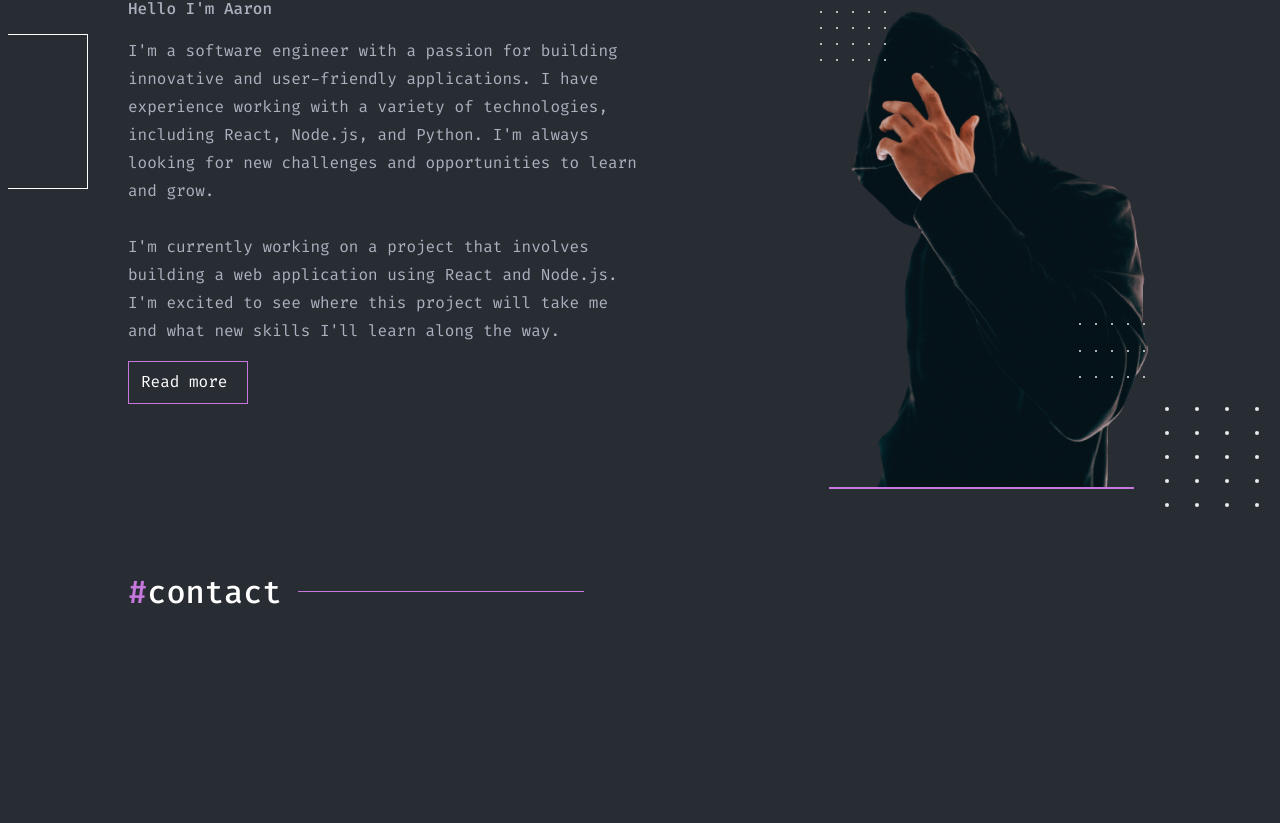
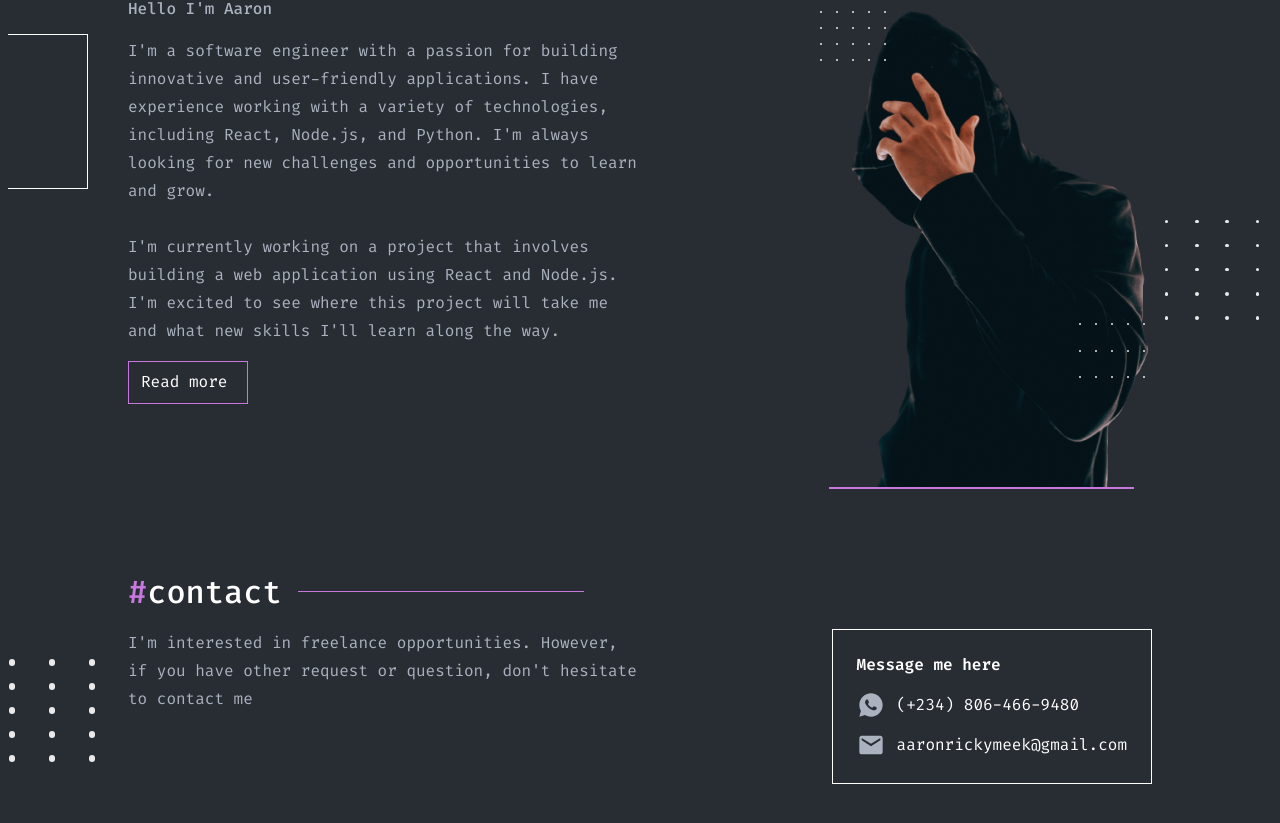
Before and after one commit to asapconet/asap-portfolio, a Next.js app: page / in a window 1280 px wide. Shown: the part 2433-3256 px from the top of the page. Before the commit the page ends 3051 px from the top, so only its background shows below. Built offline with nearby package versions, Linux system fonts and the light colour scheme; a web font is replaced by a local one.

Commit message:
feat: add contact me section

```diff
--- a/src/components/AboutSection.tsx
+++ b/src/components/AboutSection.tsx
@@ -72,8 +72,8 @@ export default function AboutSection() {
         cols={4}
         width={120}
         height={120}
-        gap={-1}
-        className="absolute right-0 bottom-24 !sm:hidden"
+        gap={1}
+        className="absolute right-0 mt-72 !sm:hidden"
         dotClassName="bg-white/90"
       />
     </section>
--- /dev/null
+++ b/src/components/ContactMeSection.tsx
@@ -0,0 +1,58 @@
+import { SectionHeader } from "@/components/SectionHeader";
+import { DotGrid } from "@/components/DotGrids";
+import { MdMail, MdMessage } from "react-icons/md";
+import { RiWhatsappFill } from "react-icons/ri";
+import ApLink from "./LInk";
+
+export default function ContactMeSection() {
+  return (
+    <section className="flex flex-col gap-4 max-w-[1024px] w-full pt-[4rem] px-4 md:px-0 pb-16">
+      <DotGrid
+        cols={3}
+        width={120}
+        height={120}
+        gap={-1}
+        className="absolute -left-4 !sm:hidden mt-20"
+        dotClassName="bg-white/90"
+      />
+
+      <SectionHeader name="contact" />
+
+      <div className="flex flex-col md:flex-row justify-between gap-6 md:gap-8 lg:gap-12 w-full">
+        <div className="flex flex-col gap-4 md:w-[50%] lg:w-[515px] text-sec">
+          <p className="paragraph-1-s !leading-7">
+            I&apos;m interested in freelance opportunities. However, if you have
+            other request or question, don&apos;t hesitate to contact me
+          </p>
+        </div>
+
+        <div className="border border-white p-4 md:p-6 h-fit md:w-[45%] lg:w-auto">
+          <h3 className="heading-3 mb-4 text-center md:text-left">
+            Message me here
+          </h3>
+          <div className="flex flex-col gap-3 text-sec">
+            <div className="flex flex-row items-center gap-3">
+              <RiWhatsappFill size={24} className="flex-shrink-0 md:size-7" />
+              <ApLink
+                to="tel:+2348064669480"
+                className="text-paragraph-1 hover:text-pri transition-colors break-all"
+              >
+                (+234) 806-466-9480
+              </ApLink>
+            </div>
+
+            <div className="flex flex-row items-center gap-3">
+              <MdMail size={24} className="flex-shrink-0 md:size-7" />
+              <ApLink
+                to="mailto:aaronrickymeek@gmail.com"
+                className="text-paragraph-1 hover:text-pri transition-colors break-all"
+              >
+                aaronrickymeek@gmail.com
+              </ApLink>
+            </div>
+          </div>
+        </div>
+      </div>
+    </section>
+  );
+}
--- a/src/pages/main.tsx
+++ b/src/pages/main.tsx
@@ -10,6 +10,7 @@ import { projectData } from "@/static/data/projectData";
 import { DotGrid } from "@/components/DotGrids";
 import SkillsSection from "@/components/SkillsSection";
 import AboutSection from "@/components/AboutSection";
+import ContactMeSection from "@/components/ContactMeSection";
 // import anime from "animejs";
 // import { useEffect } from "react";
 
@@ -148,12 +149,7 @@ export default function MainPage() {
       {/* About section*/}
 
       <AboutSection />
-      <section
-        className="flex flex-col items-start gap-4
-      max-w-[1024px] w-full pt-[4rem]"
-      >
-        <SectionHeader name="contact" />
-      </section>
+      <ContactMeSection />
     </main>
   );
 }
```
